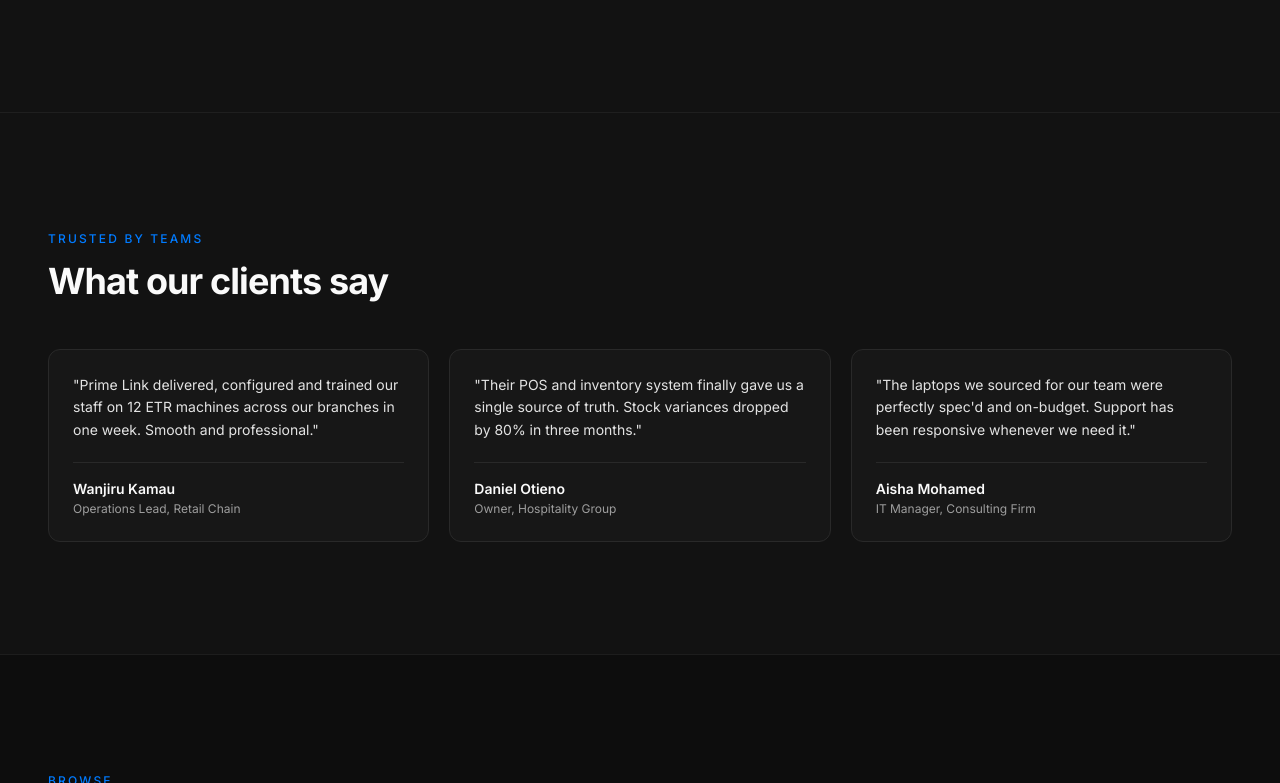
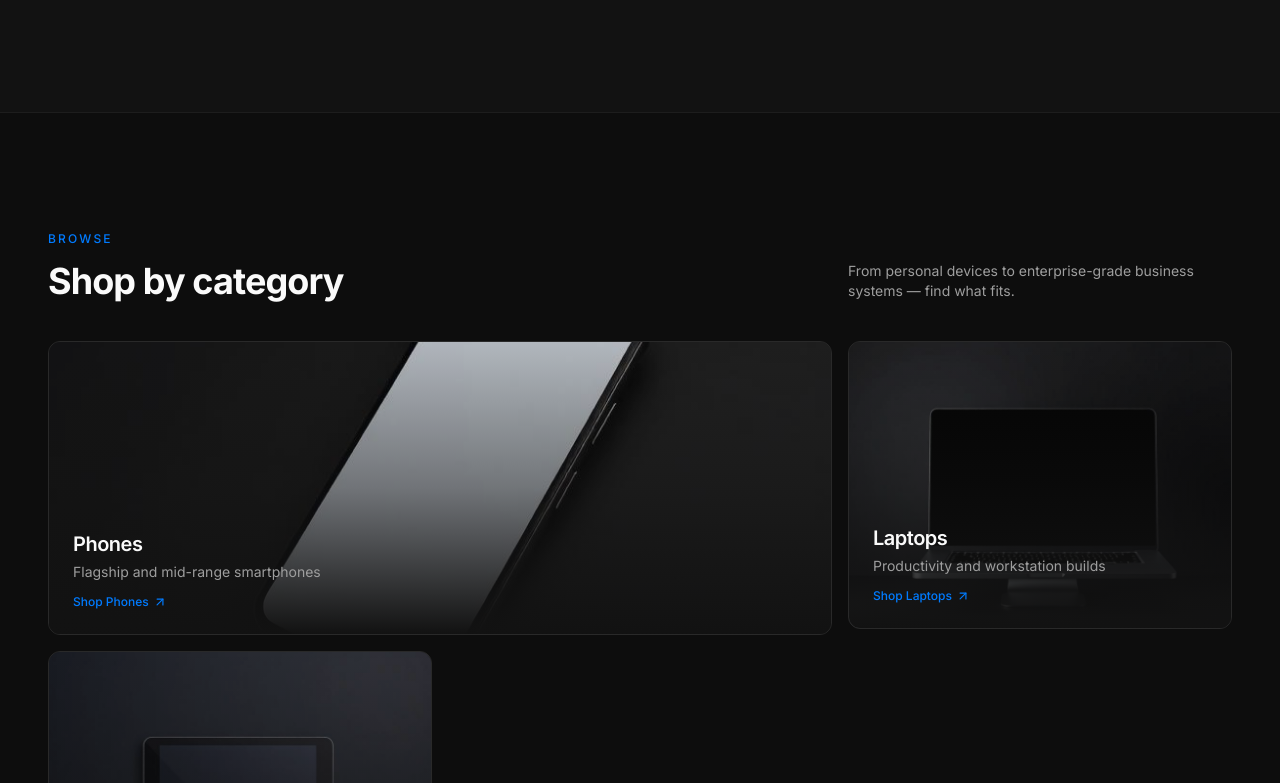
Before and after one commit to Usernyagah/primelinktechnologies, a React (Vite) app: page / in a window 1280 px wide. Shown: the part 1477-2260 px from the top of the page. Built offline with nearby package versions, Linux system fonts and the light colour scheme; the HTML template or start-up script is replaced by a standard one.

Commit message:
feat: move testimonials above footer

```diff
--- a/src/pages/Home.tsx
+++ b/src/pages/Home.tsx
@@ -18,7 +18,6 @@
       <section id="home">
         <Hero />
         <Deals />
-        <Testimonials />
       </section>
 
       {/* Products */}
@@ -52,6 +51,9 @@
         <Leadership />
       </section>
 
+      {/* Testimonials — just above the footer */}
+      <Testimonials />
+
       {/* Contact */}
       <section id="contact">
         <Contact />
```
